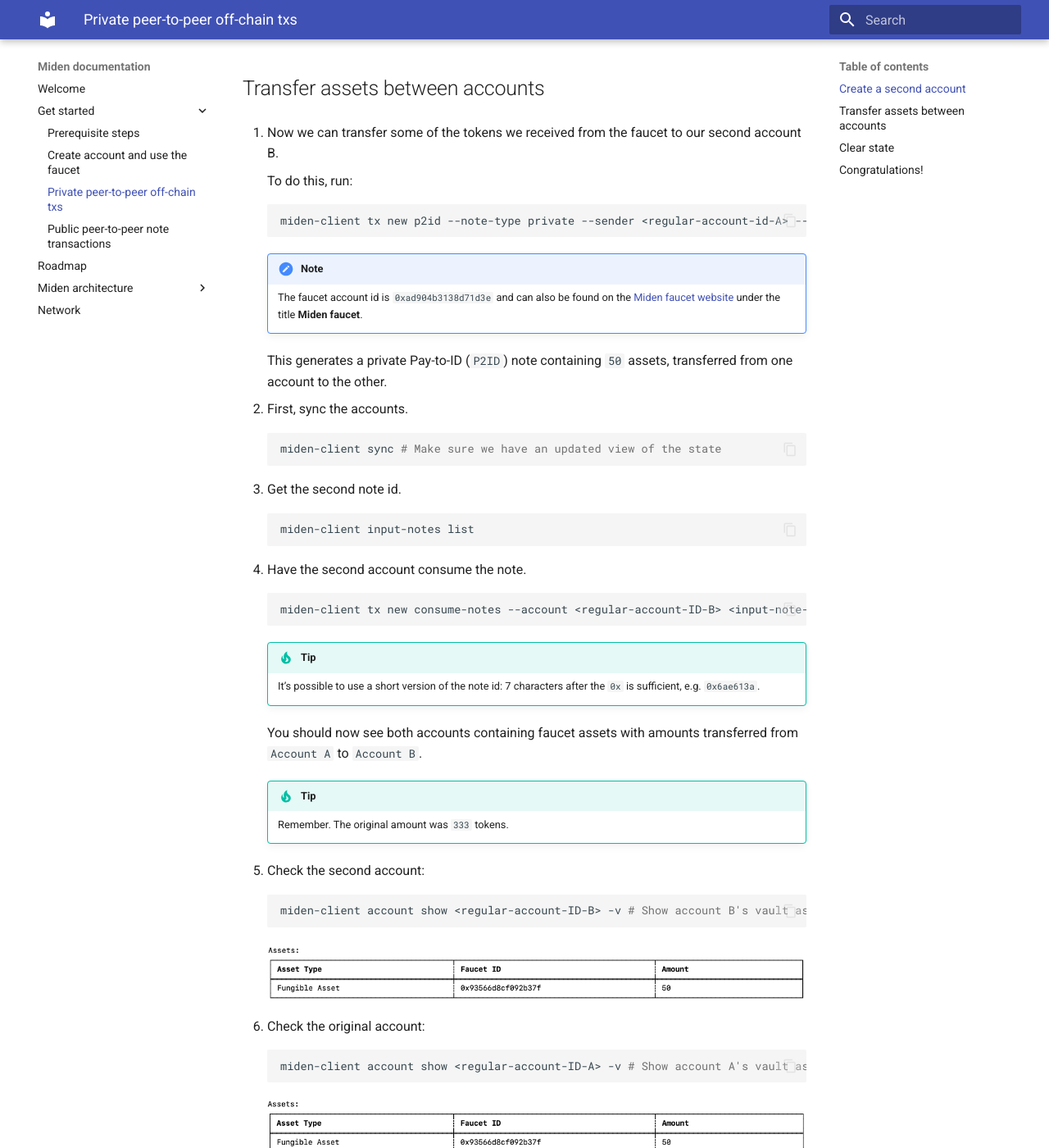
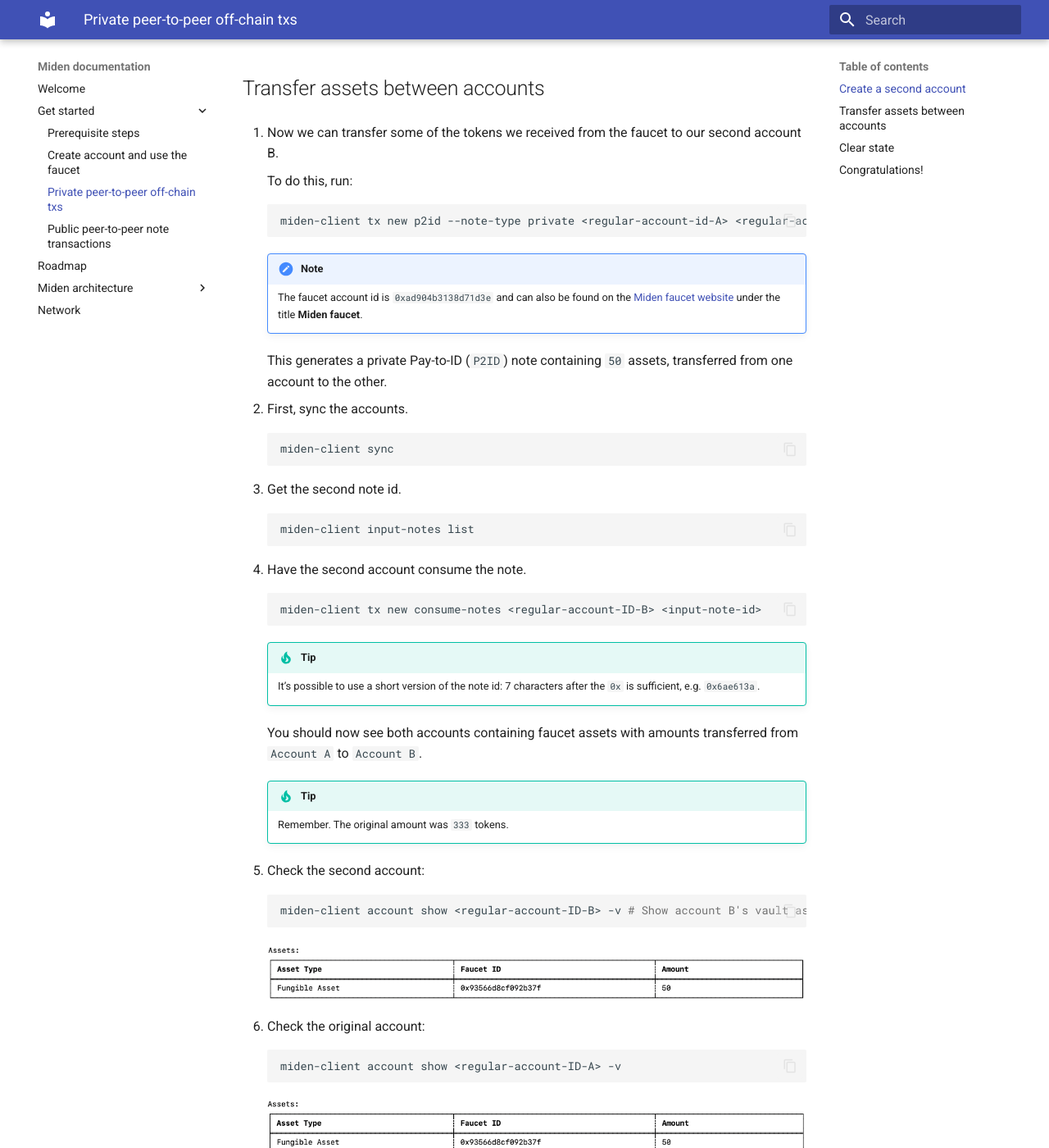
Before and after one commit to 0xPolygonMiden/miden-base, an MkDocs documentation site: the page built from docs/introduction/get-started/p2p-private.md, in a window 1280 px wide and 1400 px high, scrolled down 980 px. Shown: the whole window at 82% size. Built offline with MkDocs 1.6.1 and Material for MkDocs 9.7.7, drawn with Linux system fonts in a browser that asks for light colours.

Commit message:
correct consume-notes command

````diff
--- a/docs/introduction/get-started/p2p-private.md
+++ b/docs/introduction/get-started/p2p-private.md
@@ -36,7 +36,7 @@
     To do this, run:
 
     ```shell
-    miden-client tx new p2id --note-type private --sender <regular-account-id-A> --target <regular-account-id-B> --faucet <faucet-account-id> 50
+    miden-client tx new p2id --note-type private <regular-account-id-A> <regular-account-id-B> <faucet-account-id> 50
     ```
 
     !!! note
@@ -47,7 +47,7 @@
 2. First, sync the accounts.
 
     ```shell
-    miden-client sync # Make sure we have an updated view of the state
+    miden-client sync
     ```
 
 3. Get the second note id.
@@ -59,7 +59,7 @@
 4. Have the second account consume the note.
 
     ```sh
-    miden-client tx new consume-notes --account <regular-account-ID-B> <input-note-id>
+    miden-client tx new consume-notes <regular-account-ID-B> <input-note-id>
     ```
 
     !!! tip
@@ -81,7 +81,7 @@
 6. Check the original account:
 
     ```sh
-    miden-client account show <regular-account-ID-A> -v # Show account A's vault assets (950 fungible tokens)
+    miden-client account show <regular-account-ID-A> -v
     ```
 
     ![Result of listing miden accounts](../../img/get-started/account-a.png)
````
Also changed, not shown: docs/index.md (+3 -3 lines), docs/introduction/get-started/create-account-use-faucet.md (+7 -2 lines), docs/introduction/get-started/p2p-public.md (+4 -4 lines), docs/img/roadmap.jpg.
